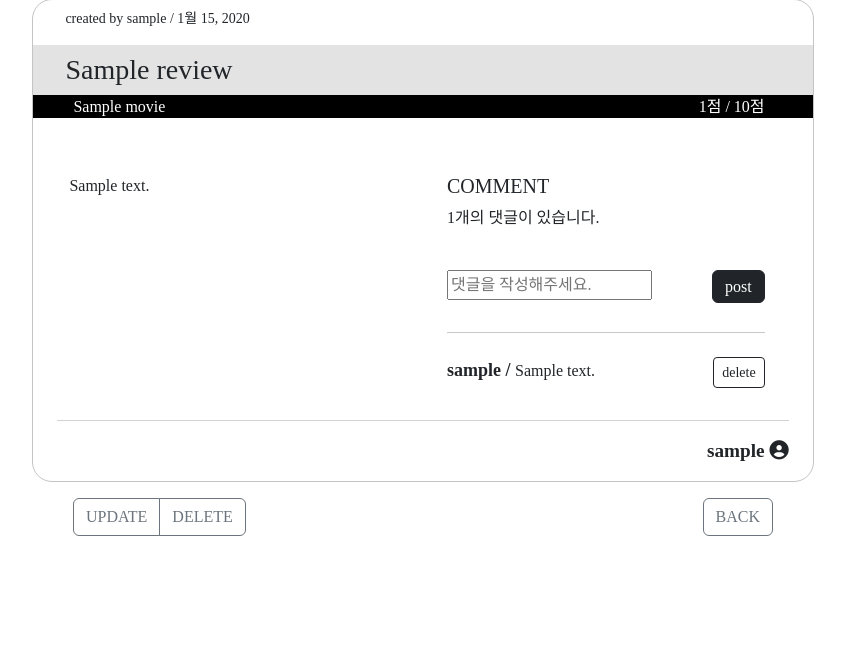
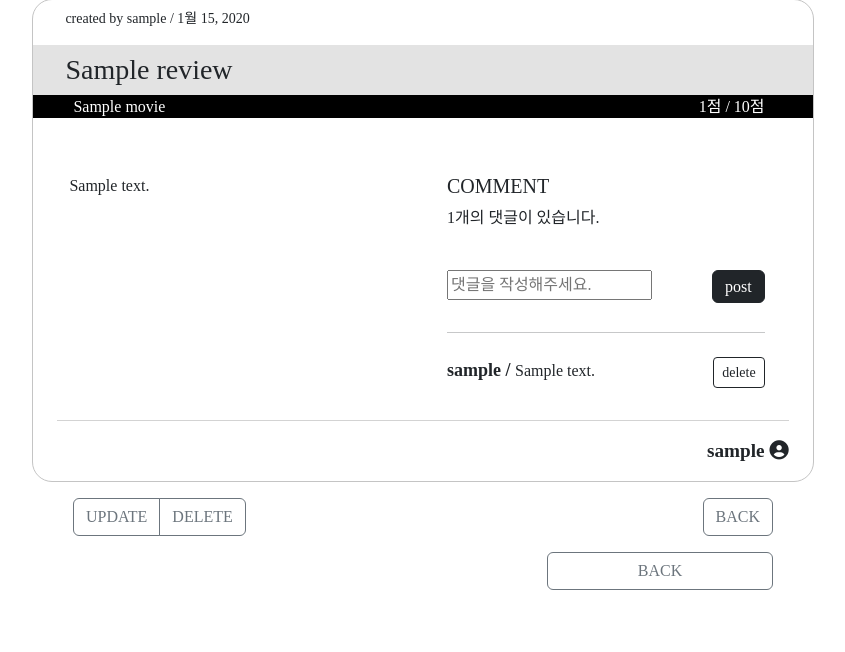
Before and after one commit to fmdzimin13/Movie_Palette, a Django app: page /community/1/ in a window 1280 px wide. Shown: the part 113-765 px from the top of the page, without its empty margins (217-1062 px from the left). Run offline with Django 3.2, Linux system fonts and the light colour scheme; a user stored in the database is signed in; tables that the repository leaves empty hold one stand-in row (values such as "Sample post"); some libraries are stand-ins or nearby versions; some web fonts are replaced.

Commit message:
✨ Update several html

```diff
--- a/community/templates/community/detail.html
+++ b/community/templates/community/detail.html
@@ -65,9 +65,10 @@
       </form>
       <a href="{% url 'community:index' %}" class="btn btn-outline-secondary">BACK</a>
     </div>
-  {% else %}
+  {% endif %}
     <div class="d-flex justify-content-end mt-3" style="margin-right: 13rem;">
-      <a href="{% url 'community:index' %}" class="btn btn-outline-secondary">BACK</a>
+      {% comment %} <a href="{% url 'community:index' %}" class="btn btn-outline-secondary">BACK</a>  {% endcomment %}
+      <input onClick="history.go(-1)" value="BACK" class="btn btn-outline-secondary">
     </div>
-  {% endif %}
+
 {% endblock %}
--- a/movies/templates/movies/movie_list.html
+++ b/movies/templates/movies/movie_list.html
@@ -117,7 +117,7 @@
 </head>
 <body>
   <div id="movieList">
-    <div class="container px-0">
+    <div class="container px-0 mb-5">
       <div style="width: 100%; height: 50px;">
         <div class="d-flex justify-content-center mt-1">
           {% if request.user.is_authenticated %}
```
Also changed, not shown: movies/templates/movies/home.html (line endings or trailing spaces).
